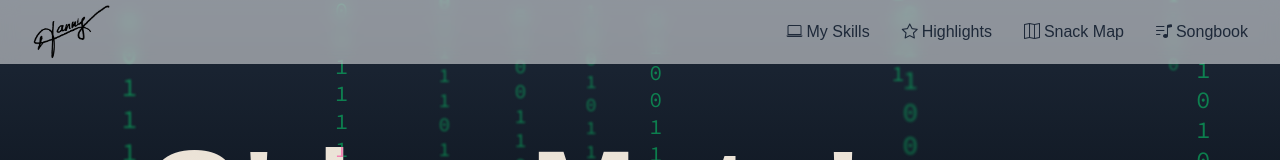
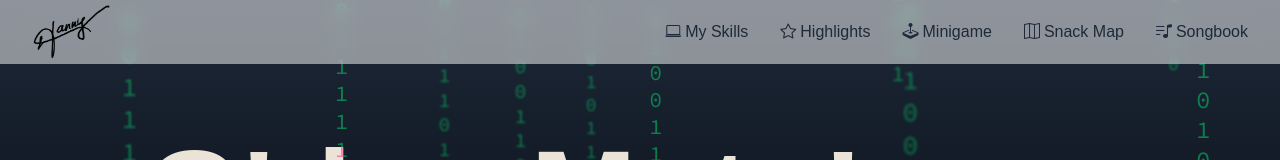
Before and after one commit to Hanny658/Website-Hanny, a Next.js app: page / in a window 1280 px wide. Shown: the top 160 px of the page. Built offline with nearby package versions, Linux system fonts and the light colour scheme.

Commit message:
Add my new tenbinn game into Nav

```diff
--- a/src/components/navbar.tsx
+++ b/src/components/navbar.tsx
@@ -39,6 +39,12 @@ const Navbar: FC = () => {
                             <div className="flex items-center text-gray-800 hover:text-gray-600 transition">
                                 <i className="bi bi-star me-1" aria-hidden="true" />
                                 Highlights
+                            </div>
+                        </Link>
+                        <Link href="https://minigame.hanny.vip" target='_blank'>
+                            <div className="flex items-center text-gray-800 hover:text-gray-600 transition">
+                                <i className="bi bi-joystick me-1" aria-hidden="true" />
+                                Minigame
                             </div>
                         </Link>
                         <Link href="https://snackmap.org" target='_blank'>
@@ -87,6 +93,14 @@ const Navbar: FC = () => {
                             <i className="bi bi-star me-1" aria-hidden="true" /> Highlights
                         </div>
                     </Link>
+                    <Link href="https://minigame.hanny.vip" target='_blank'>
+                        <div
+                            className="block px-3 py-2 rounded-md text-base font-medium text-gray-800 hover:bg-gray-100"
+                            onClick={() => setMenuOpen(false)}
+                        >
+                            <i className="bi bi-joystick me-1" aria-hidden="true" /> Minigame
+                        </div>
+                    </Link>
                     <Link href="https://snackmap.org" target='_blank'>
                         <div
                             className="block px-3 py-2 rounded-md text-base font-medium text-gray-800 hover:bg-gray-100"
```
